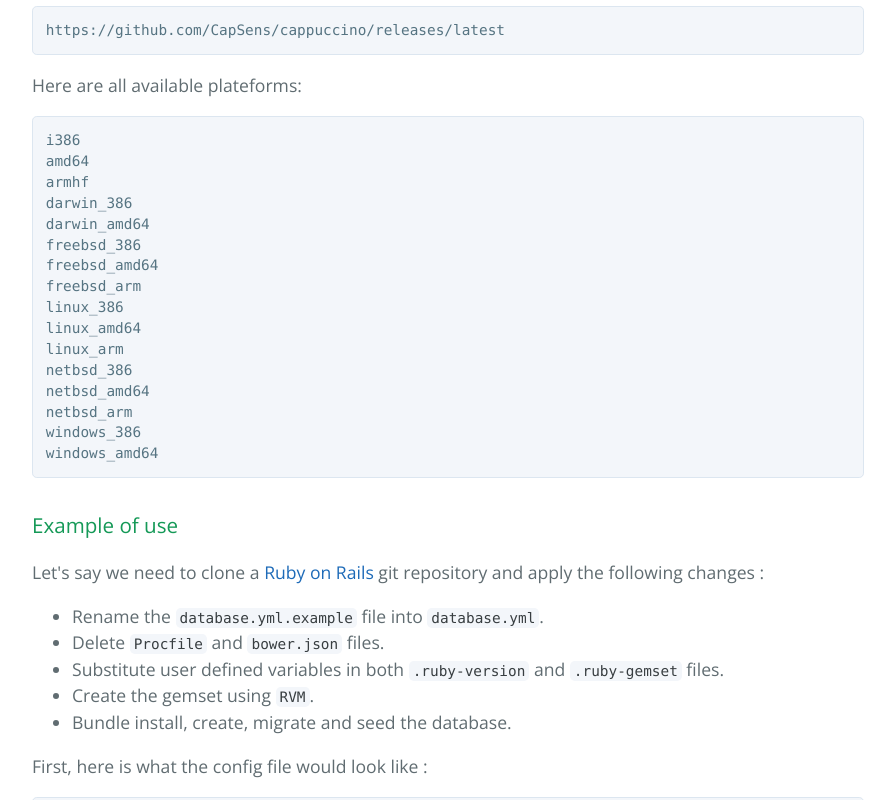
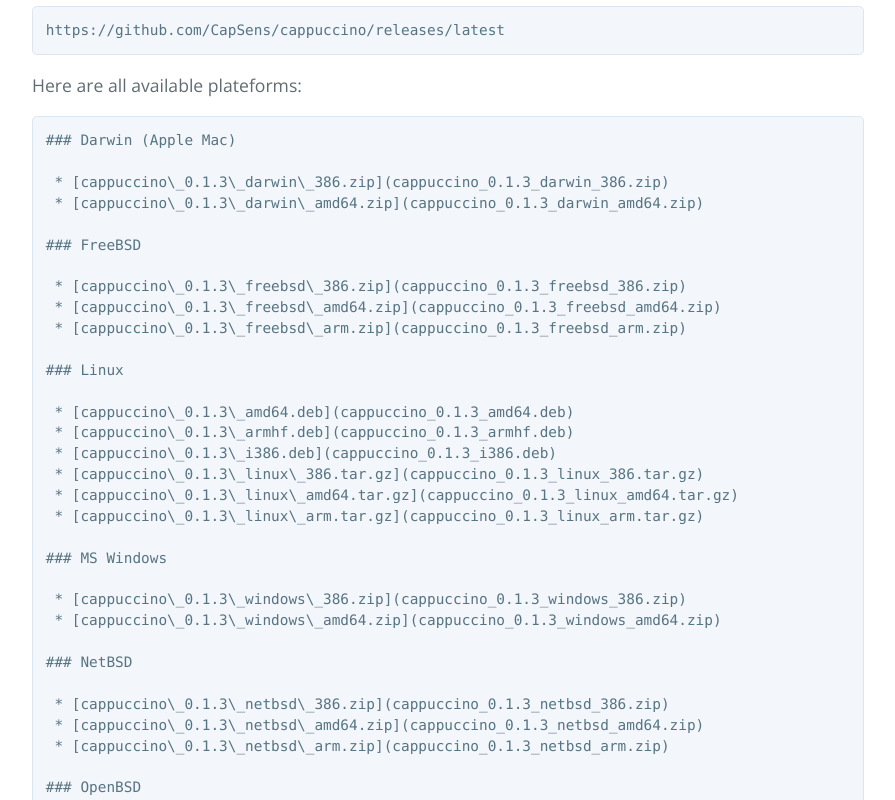
Before and after one commit to CapSens/cappuccino, a plain HTML site: page index.html in a window 1280 px wide. Shown: the part 920-1720 px from the top of the page, without its empty margins (192-1087 px from the left). Drawn offline with nearby package versions, Linux system fonts and the light colour scheme.

```diff
--- a/index.html
+++ b/index.html
@@ -29,7 +29,7 @@
 <h3>
 <a id="installation" class="anchor" href="#installation" aria-hidden="true"><span aria-hidden="true" class="octicon octicon-link"></span></a>Installation</h3>
 
-<pre><code>sudo curl -sSo /usr/bin/cappuccino https://raw.githubusercontent.com/CapSens/cappuccino/master/cappuccino &amp;&amp; sudo chmod 777 /usr/bin/cappuccino
+<pre><code>sudo curl -sSo /usr/bin/cappuccino https://raw.githubusercontent.com/CapSens/cappuccino/master/main &amp;&amp; sudo chmod 777 /usr/bin/cappuccino
 </code></pre>
 
 <h3>
@@ -42,22 +42,52 @@
 
 <p>Here are all available plateforms:</p>
 
-<pre><code>i386
-amd64
-armhf
-darwin_386
-darwin_amd64
-freebsd_386
-freebsd_amd64
-freebsd_arm
-linux_386
-linux_amd64
-linux_arm
-netbsd_386
-netbsd_amd64
-netbsd_arm
-windows_386
-windows_amd64
+<pre><code>### Darwin (Apple Mac)
+
+ * [cappuccino\_0.1.3\_darwin\_386.zip](cappuccino_0.1.3_darwin_386.zip)
+ * [cappuccino\_0.1.3\_darwin\_amd64.zip](cappuccino_0.1.3_darwin_amd64.zip)
+
+### FreeBSD
+
+ * [cappuccino\_0.1.3\_freebsd\_386.zip](cappuccino_0.1.3_freebsd_386.zip)
+ * [cappuccino\_0.1.3\_freebsd\_amd64.zip](cappuccino_0.1.3_freebsd_amd64.zip)
+ * [cappuccino\_0.1.3\_freebsd\_arm.zip](cappuccino_0.1.3_freebsd_arm.zip)
+
+### Linux
+
+ * [cappuccino\_0.1.3\_amd64.deb](cappuccino_0.1.3_amd64.deb)
+ * [cappuccino\_0.1.3\_armhf.deb](cappuccino_0.1.3_armhf.deb)
+ * [cappuccino\_0.1.3\_i386.deb](cappuccino_0.1.3_i386.deb)
+ * [cappuccino\_0.1.3\_linux\_386.tar.gz](cappuccino_0.1.3_linux_386.tar.gz)
+ * [cappuccino\_0.1.3\_linux\_amd64.tar.gz](cappuccino_0.1.3_linux_amd64.tar.gz)
+ * [cappuccino\_0.1.3\_linux\_arm.tar.gz](cappuccino_0.1.3_linux_arm.tar.gz)
+
+### MS Windows
+
+ * [cappuccino\_0.1.3\_windows\_386.zip](cappuccino_0.1.3_windows_386.zip)
+ * [cappuccino\_0.1.3\_windows\_amd64.zip](cappuccino_0.1.3_windows_amd64.zip)
+
+### NetBSD
+
+ * [cappuccino\_0.1.3\_netbsd\_386.zip](cappuccino_0.1.3_netbsd_386.zip)
+ * [cappuccino\_0.1.3\_netbsd\_amd64.zip](cappuccino_0.1.3_netbsd_amd64.zip)
+ * [cappuccino\_0.1.3\_netbsd\_arm.zip](cappuccino_0.1.3_netbsd_arm.zip)
+
+### OpenBSD
+
+ * [cappuccino\_0.1.3\_openbsd\_386.zip](cappuccino_0.1.3_openbsd_386.zip)
+ * [cappuccino\_0.1.3\_openbsd\_amd64.zip](cappuccino_0.1.3_openbsd_amd64.zip)
+
+### Other files
+
+ * [control.tar.gz](.goxc-temp/control.tar.gz)
+ * [data.tar.gz](.goxc-temp/data.tar.gz)
+ * [LICENSE.md](LICENSE.md)
+ * [README.md](README.md)
+
+### Plan 9
+
+ * [cappuccino\_0.1.3\_plan9\_386.zip](cappuccino_0.1.3_plan9_386.zip)
 </code></pre>
 
 <h3>
```
Also changed, not shown: params.json (+1 -1 lines).
